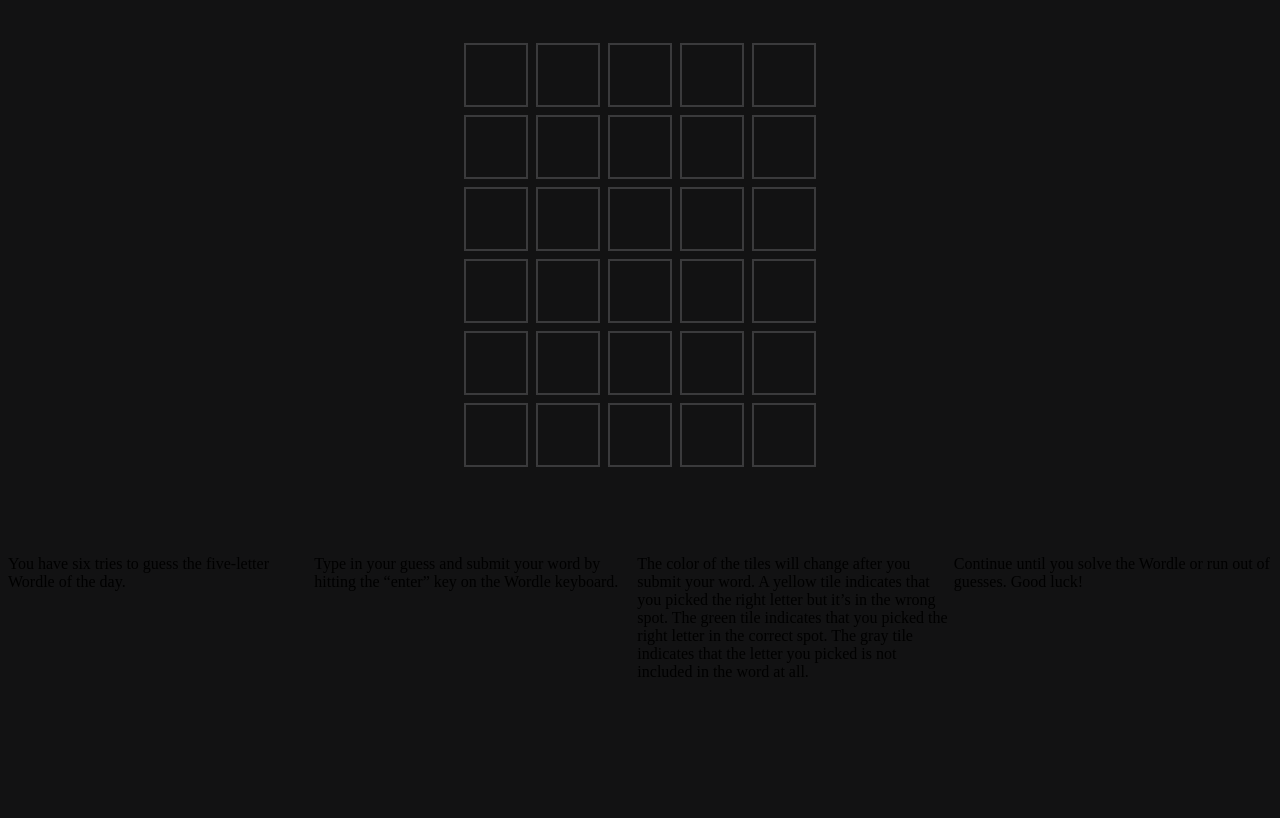
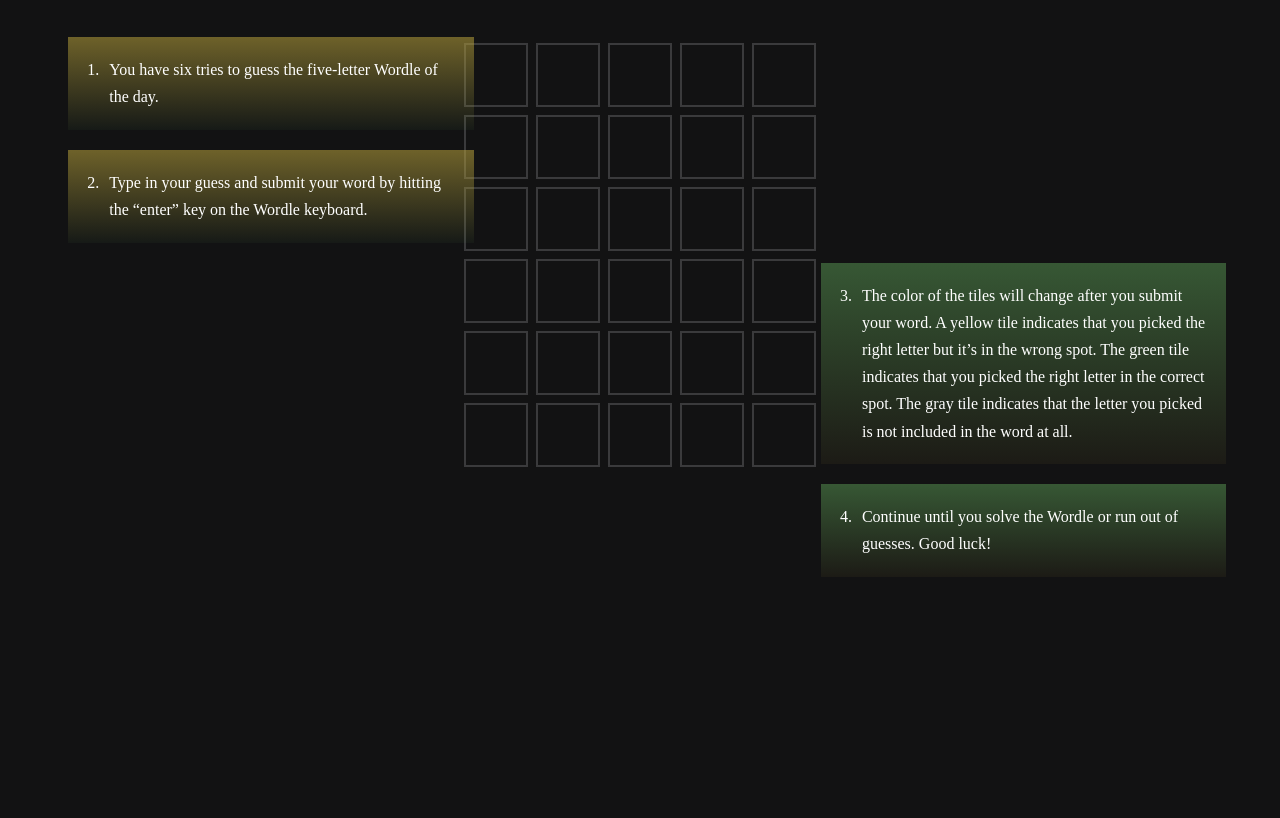
Before and after one commit to hemantmodii/wordle, a plain HTML site: page index.html in a window 1280 px wide. Shown: the part 113-931 px from the top of the page. Before the commit the page ends 802 px from the top, so only its background shows below. Drawn offline with Linux system fonts and the light colour scheme.

Commit message:
instructions added

```diff
--- a/index.html
+++ b/index.html
@@ -9,13 +9,14 @@
 <body>
     <h1>WORDLE</h1>
     <div id="game"></div>
-    <div class="grid">
-    <div class="notes note1">You have six tries to guess the five-letter Wordle of the day.</div>
-    <div class="notes note2">Type in your guess and submit your word by hitting the “enter” key on the Wordle keyboard.</div>
-    <div class="notes note3">The color of the tiles will change after you submit your word. A yellow tile indicates that you picked the right letter but it’s in the wrong spot. The green tile indicates that you picked the right letter in the correct spot. The gray tile indicates that the letter you picked is not included in the word at all.</div>
-    <div class="notes note4">Continue until you solve the Wordle or run out of guesses. Good luck!</div>
+    <div class="grid"></div>
+    <ul class="notes">
+        <li class="note1"><span>1.</span><span>You have six tries to guess the five-letter Wordle of the day.</span></li>
+    <li class="note2"><span>2.</span><span>Type in your guess and submit your word by hitting the “enter” key on the Wordle keyboard.</span></li>
+    <li class="note3"><span>3.</span><span>The color of the tiles will change after you submit your word. A yellow tile indicates that you picked the right letter but it’s in the wrong spot. The green tile indicates that you picked the right letter in the correct spot. The gray tile indicates that the letter you picked is not included in the word at all.</span></li>
+    <li class="note4"><span>4.</span><span>Continue until you solve the Wordle or run out of guesses. Good luck!</span></li>
+    </ul>
 
-    </div>
     <script src="./src/index.js" type="module"></script>
 </body>
 </html>
--- a/src/style.css
+++ b/src/style.css
@@ -75,6 +75,28 @@ h1 {
     margin-bottom: -30px;
     letter-spacing: 1rem;
     color: #538d4e;
-    text-decoration: underline;
+    text-decoration: double;
     text-underline-offset: 15px;
 }
+
+
+.notes li{
+    position: relative;
+    padding: 1.2rem;
+    width: 30%;
+    bottom: 538px;
+    margin: 20px;
+    color: rgb(255, 255, 255);
+    line-height: 1.7;
+}
+
+.note1, .note2, .note3, .note4 {
+    display: flex;
+    gap: 10px;
+    background: linear-gradient(to bottom, #b59f3b90, #538d4e10);
+}
+
+.note3, .note4 {
+    background: linear-gradient(to bottom, #538d4e90,  #b59f3b10);
+    left: 61.5%;
+}
```
